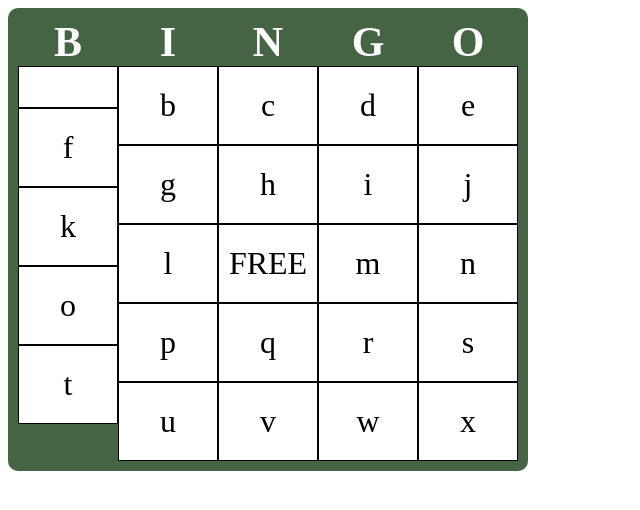
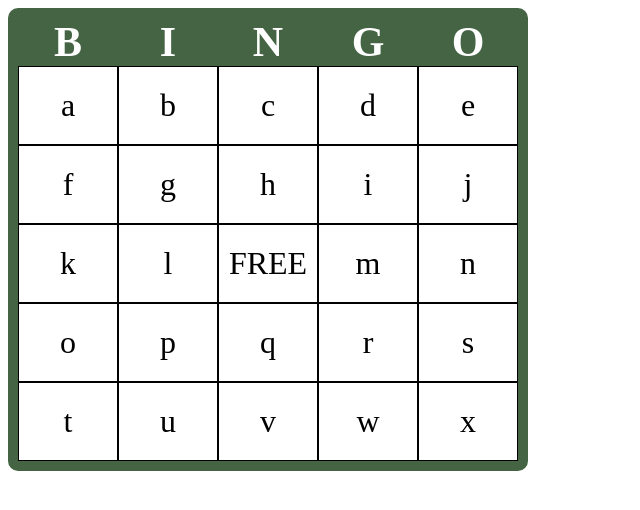
Before and after one commit to sathona/bingo, a plain HTML site: page index.html in a window 1280 px wide. Shown: the whole page, without its empty margins (0-640 px from the left). Drawn offline with nearby package versions, Linux system fonts and the light colour scheme.

Commit message:
Update index.html

```diff
--- a/index.html
+++ b/index.html
@@ -43,7 +43,7 @@
     $count = 0;
     $('.column').empty();
     $numList = window.location.search.split(";");
-    if($numList[0] !== "") $numList[0] = $numList[0].substring(1);
+    $numList[0] !== "" ? $numList[0] = $numList[0].substring(1) : $numList[0] = "a";
     const fillList = "a;b;c;d;e;f;g;h;i;j;k;l;m;n;o;p;q;r;s;t;u;v;w;x".split(";");
     while($numList.length < 24){
         $numList.push(fillList[$numList.length]);
```
